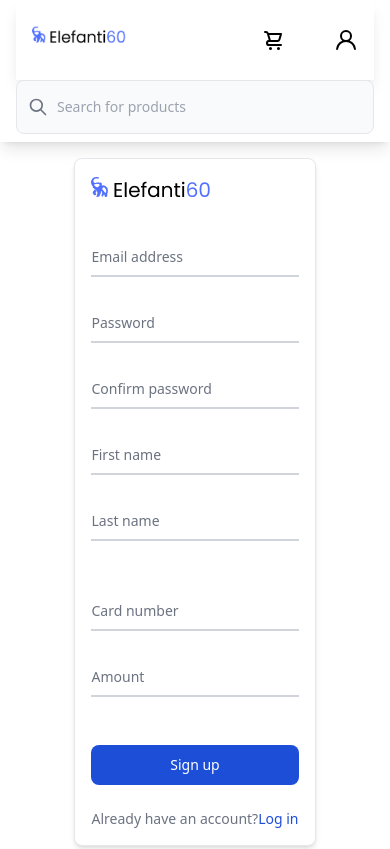
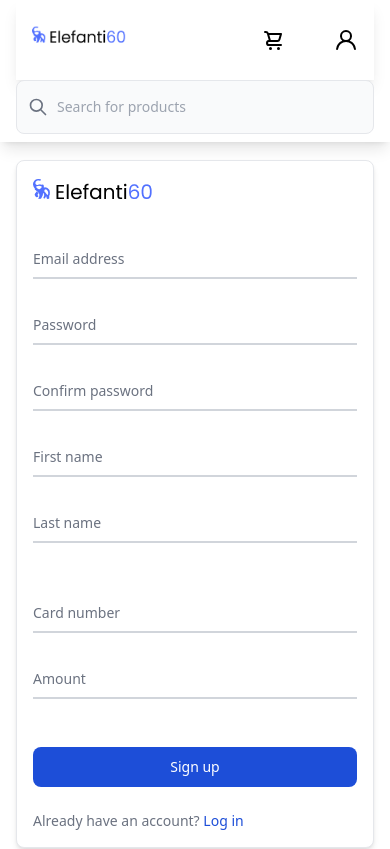
Before and after one commit to drensokoli/elefanti60_front, a Next.js app in the folder elefanti60_front/: page /signup in a window 390 px wide. Shown: the top 849 px of the page. Built offline with nearby package versions, Linux system fonts and the light colour scheme; what tw-elements would draw is missing.

Commit message:
Fixed login/signup responsivness

```diff
--- a/elefanti60_front/pages/login.js
+++ b/elefanti60_front/pages/login.js
@@ -49,9 +49,10 @@ export default function LoginScreen() {
 
 
   return (
-    <Layout title="Login" >
+    <Layout title="Login">
+      <div className=' h-screen'>
       <div className='flex justify-center mt-10'>
-      <div class="p-4 w-full max-w-sm bg-white rounded-lg border border-gray-200 shadow-md sm:p-6 md:p-8 ">
+      <div class="p-4 w-screen md:w-3/4 lg:w-1/2 bg-white rounded-lg border border-gray-200 shadow-md sm:p-6 md:p-8 ">
             <form class="space-y-6" action="#">
             <Image src={logo} className="w-"/>
                 <div>
@@ -94,6 +95,7 @@ export default function LoginScreen() {
             </div>
           </div>
        </form> */}
+       </div>
     </Layout>
   )
 }
--- a/elefanti60_front/pages/signup.js
+++ b/elefanti60_front/pages/signup.js
@@ -72,9 +72,9 @@ export default function SignUpScreen() {
   const newLocal = '/login';
   return (
     <Layout title="Sign Up" >
-
-      <div className='flex justify-center mb-10'>
-      <div class="p-4 w-1000 max-w-lg bg-white rounded-lg border border-gray-200 shadow-md sm:p-6 md:p-8">
+      <div className='h-screen'>
+        <div className='flex justify-center mb-10 '>
+          <div class="p-4 w-screen sm:w-5/6 mt-0.5 sm:mt-10 max-w-lg bg-white rounded-lg border border-gray-200 shadow-md sm:p-6 md:p-8">
             <form class="space-y-6" action="#">
               <Image src={logo} className="w-" />
               <div class="relative z-0 mb-6 w-full group">
@@ -82,20 +82,20 @@ export default function SignUpScreen() {
                 <label for="floating_email" class="peer-focus:font-medium absolute text-sm text-gray-500  duration-300 transform -translate-y-6 scale-75 top-3 -z-10 origin-[0] peer-focus:left-0 peer-focus:text-blue-600 peer-focus:dark:text-blue-500 peer-placeholder-shown:scale-100 peer-placeholder-shown:translate-y-0 peer-focus:scale-75 peer-focus:-translate-y-6">Email address</label>
               </div>
               <div class="relative z-0 mb-6 w-full group">
-            <input type="password" name="floating_password" id="floating_password" class="block py-2.5 px-0 w-full text-sm text-gray-900 bg-transparent border-0 border-b-2 border-gray-300 appearance-none   dark:focus:border-blue-500 focus:outline-none focus:ring-0 focus:border-blue-600 peer" placeholder=" " required="" />
+                <input type="password" name="floating_password" id="floating_password" class="block py-2.5 px-0 w-full text-sm text-gray-900 bg-transparent border-0 border-b-2 border-gray-300 appearance-none dark:focus:border-blue-500 focus:outline-none focus:ring-0 focus:border-blue-600 peer" placeholder=" " required="" />
                 <label for="floating_password" class="peer-focus:font-medium absolute text-sm text-gray-500 dark:text-gray-400 duration-300 transform -translate-y-6 scale-75 top-3 -z-10 origin-[0] peer-focus:left-0 peer-focus:text-blue-600 peer-focus:dark:text-blue-500 peer-placeholder-shown:scale-100 peer-placeholder-shown:translate-y-0 peer-focus:scale-75 peer-focus:-translate-y-6">Password</label>
               </div>
               <div class="relative z-0 mb-6 w-full group">
-            <input type="password" name="repeat_password" id="floating_repeat_password" class="block py-2.5 px-0 w-full text-sm text-gray-900 bg-transparent border-0 border-b-2 border-gray-300 appearance-none   dark:focus:border-blue-500 focus:outline-none focus:ring-0 focus:border-blue-600 peer" placeholder=" " required="" />
+                <input type="password" name="repeat_password" id="floating_repeat_password" class="block py-2.5 px-0 w-full text-sm text-gray-900 bg-transparent border-0 border-b-2 border-gray-300 appearance-none dark:focus:border-blue-500 focus:outline-none focus:ring-0 focus:border-blue-600 peer" placeholder=" " required="" />
                 <label for="floating_repeat_password" class="peer-focus:font-medium absolute text-sm text-gray-500 dark:text-gray-400 duration-300 transform -translate-y-6 scale-75 top-3 -z-10 origin-[0] peer-focus:left-0 peer-focus:text-blue-600 peer-focus:dark:text-blue-500 peer-placeholder-shown:scale-100 peer-placeholder-shown:translate-y-0 peer-focus:scale-75 peer-focus:-translate-y-6">Confirm password</label>
               </div>
               <div class="grid md:grid-cols-2 md:gap-6">
                 <div class="relative z-0 mb-6 w-full group">
-              <input type="text" name="floating_first_name" id="floating_first_name" class="block py-2.5 px-0 w-full text-sm text-gray-900 bg-transparent border-0 border-b-2 border-gray-300 appearance-none   dark:focus:border-blue-500 focus:outline-none focus:ring-0 focus:border-blue-600 peer" placeholder=" " required="" />
+                  <input type="text" name="floating_first_name" id="floating_first_name" class="block py-2.5 px-0 w-full text-sm text-gray-900 bg-transparent border-0 border-b-2 border-gray-300 appearance-none dark:focus:border-blue-500 focus:outline-none focus:ring-0 focus:border-blue-600 peer" placeholder=" " required="" />
                   <label for="floating_first_name" class="peer-focus:font-medium absolute text-sm text-gray-500 dark:text-gray-400 duration-300 transform -translate-y-6 scale-75 top-3 -z-10 origin-[0] peer-focus:left-0 peer-focus:text-blue-600 peer-focus:dark:text-blue-500 peer-placeholder-shown:scale-100 peer-placeholder-shown:translate-y-0 peer-focus:scale-75 peer-focus:-translate-y-6">First name</label>
                 </div>
                 <div class="relative z-0 mb-6 w-full group">
-              <input type="text" name="floating_last_name" id="floating_last_name" class="block py-2.5 px-0 w-full text-sm text-gray-900 bg-transparent border-0 border-b-2 border-gray-300 appearance-none   dark:focus:border-blue-500 focus:outline-none focus:ring-0 focus:border-blue-600 peer" placeholder=" " required="" />
+                  <input type="text" name="floating_last_name" id="floating_last_name" class="block py-2.5 px-0 w-full text-sm text-gray-900 bg-transparent border-0 border-b-2 border-gray-300 appearance-none dark:focus:border-blue-500 focus:outline-none focus:ring-0 focus:border-blue-600 peer" placeholder=" " required="" />
                   <label for="floating_last_name" class="peer-focus:font-medium absolute text-sm text-gray-500 dark:text-gray-400 duration-300 transform -translate-y-6 scale-75 top-3 -z-10 origin-[0] peer-focus:left-0 peer-focus:text-blue-600 peer-focus:dark:text-blue-500 peer-placeholder-shown:scale-100 peer-placeholder-shown:translate-y-0 peer-focus:scale-75 peer-focus:-translate-y-6">Last name</label>
                 </div>
               </div>
@@ -105,7 +105,7 @@ export default function SignUpScreen() {
                   <label for="floating_phone" class="peer-focus:font-medium absolute text-sm text-gray-500 dark:text-gray-400 duration-300 transform -translate-y-6 scale-75 top-3 -z-10 origin-[0] peer-focus:left-0 peer-focus:text-blue-600 peer-focus:dark:text-blue-500 peer-placeholder-shown:scale-100 peer-placeholder-shown:translate-y-0 peer-focus:scale-75 peer-focus:-translate-y-6">Card number</label>
                 </div>
                 <div class="relative z-0 mb-6 w-full group">
-              <input type="text" name="floating_company" id="floating_company" class="block py-2.5 px-0 w-full text-sm text-gray-900 bg-transparent border-0 border-b-2 border-gray-300 appearance-none   dark:focus:border-blue-500 focus:outline-none focus:ring-0 focus:border-blue-600 peer" placeholder=" " required="" />
+                  <input type="text" name="floating_company" id="floating_company" class="block py-2.5 px-0 w-full text-sm text-gray-900 bg-transparent border-0 border-b-2 border-gray-300 appearance-none dark:focus:border-blue-500 focus:outline-none focus:ring-0 focus:border-blue-600 peer" placeholder=" " required="" />
                   <label for="floating_company" class="peer-focus:font-medium absolute text-sm text-gray-500 dark:text-gray-400 duration-300 transform -translate-y-6 scale-75 top-3 -z-10 origin-[0] peer-focus:left-0 peer-focus:text-blue-600 peer-focus:dark:text-blue-500 peer-placeholder-shown:scale-100 peer-placeholder-shown:translate-y-0 peer-focus:scale-75 peer-focus:-translate-y-6">Amount</label>
                 </div>
               </div>
@@ -113,13 +113,13 @@ export default function SignUpScreen() {
               <div class="text-sm font-medium text-gray-500 dark:text-gray-300">
                 Already have an account?
                 <Link href="/login">
-                <a href="#" class="text-blue-700 hover:underline dark:text-blue-500">Log in</a>
+                  <a href="#" class="text-blue-700 hover:underline dark:text-blue-500"> Log in</a>
                 </Link>
               </div>
             </form>
           </div>
         </div>
-
+      </div>
       {/*
       <form onSubmit={handleSubmit}>
         <div className='text-center'>
```
Lines whose indentation alone changed are shown as unchanged.
